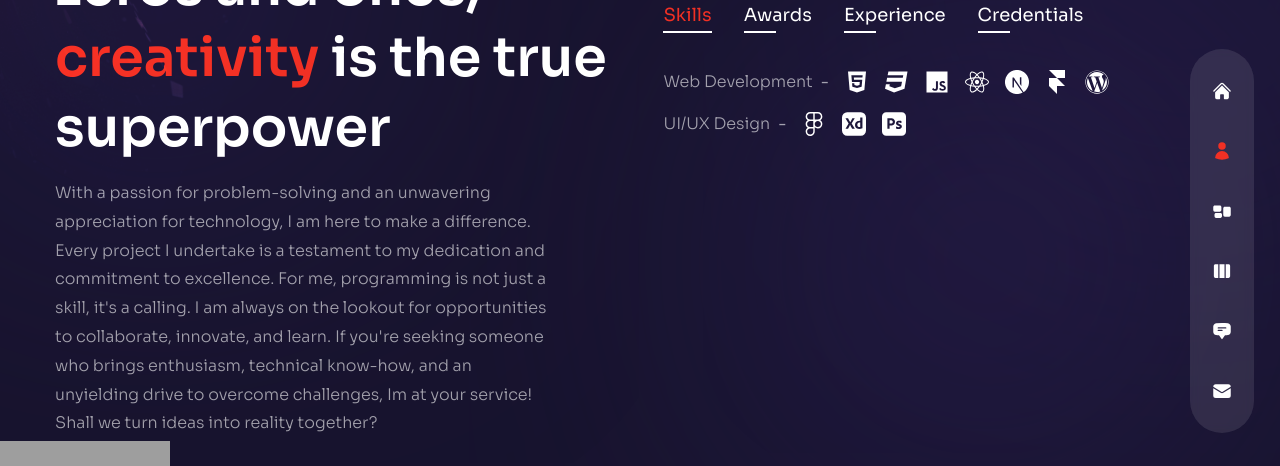
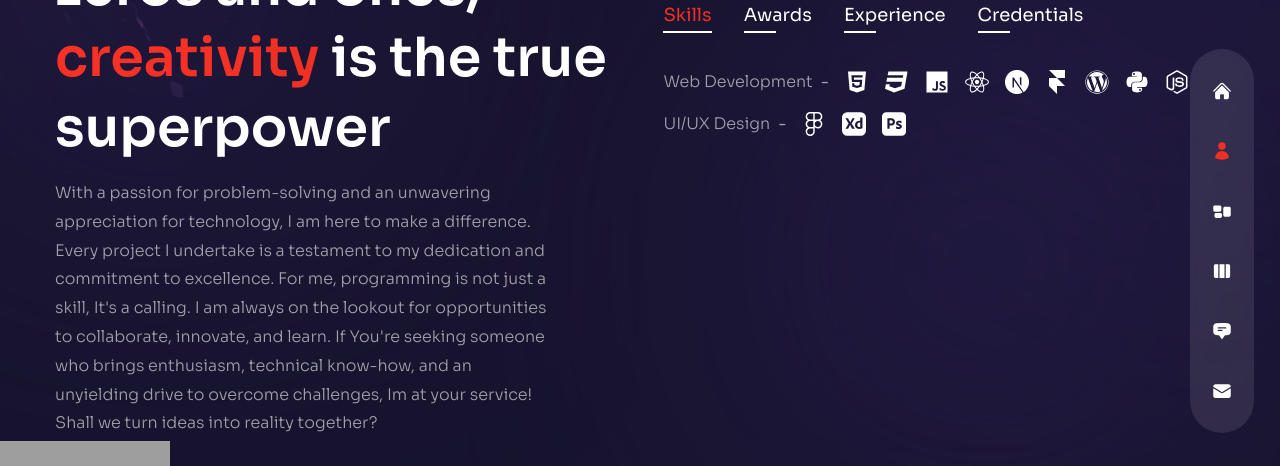
Before and after one commit to elievelton/portifolio, a Next.js app: page /about in a window 1280 px wide. Shown: the part 159-625 px from the top of the page. Built offline with nearby package versions, Linux system fonts and the light colour scheme; grey boxes are pictures that could not be loaded.

Commit message:
correcoes de bugs

```diff
--- a/pages/about/index.js
+++ b/pages/about/index.js
@@ -1,5 +1,5 @@
 import { SiNextdotjs, SiFramer, SiAdobexd, SiAdobephotoshop } from 'react-icons/si';
-import { FaHtml5, FaCss3, FaJs, FaReact, FaWordpress, FaFigma } from 'react-icons/fa';
+import { FaHtml5, FaCss3, FaJs, FaReact, FaWordpress, FaFigma,FaPython, FaNodeJs } from 'react-icons/fa';
 import React, { useState } from 'react';
 import Head from 'next/head';
 
@@ -12,18 +12,20 @@ const aboutData = [
       {
         title: 'Web Development',
         icons: [
-          <FaHtml5 />,
-          <FaCss3 />,
-          <FaJs />,
-          <FaReact />,
-          <SiNextdotjs />,
-          <SiFramer />,
-          <FaWordpress />,
+          FaHtml5,
+          FaCss3,
+          FaJs,
+          FaReact,
+          SiNextdotjs,
+          SiFramer,
+          FaWordpress,
+          FaPython,
+          FaNodeJs,
         ],
       },
       {
         title: 'UI/UX Design',
-        icons: [<FaFigma />, <SiAdobexd />, <SiAdobephotoshop />],
+        icons: [FaFigma, SiAdobexd, SiAdobephotoshop],
       },
     ],
   },
@@ -135,9 +137,9 @@ const About = () => {
 
                 Vamos transformar ideias em realidade juntos?
                 */}
-            With a passion for problem-solving and an unwavering appreciation for technology, I am here to make a difference. Every project I undertake is a testament to my dedication and commitment to excellence. For me, programming is not just a skill, it's a calling.
+              With a passion for problem-solving and an unwavering appreciation for technology, I am here to make a difference. Every project I undertake is a testament to my dedication and commitment to excellence. For me, programming is not just a skill, It&apos;s a calling.
 
-            I am always on the lookout for opportunities to collaborate, innovate, and learn. If you're seeking someone who brings enthusiasm, technical know-how, and an unyielding drive to overcome challenges, Im at your service!
+              I am always on the lookout for opportunities to collaborate, innovate, and learn. If You&apos;re seeking someone who brings enthusiasm, technical know-how, and an unyielding drive to overcome challenges, Im at your service!
 
               Shall we turn ideas into reality together?
             </motion.p>
@@ -197,9 +199,10 @@ const About = () => {
                   <div>{item.stage}</div>
                   {/*icon*/}
                   <div className='flex gap-x-4'>
-                  {item.icons && item.icons.map((icon, iconIndex) => {
-                    return <div key={iconIndex} className='text-2xl text-white/100'>{icon}</div>;
+                    {item.icons && item.icons.map((IconComponent, iconIndex) => {
+                      return <IconComponent key={iconIndex} className='text-2xl text-white/100' />;
                     })}
+
                   </div>
                 </div>
               })}
--- a/pages/contact/index.js
+++ b/pages/contact/index.js
@@ -79,7 +79,7 @@ const Contact = () => {
       <div className='container mx-auto py-32 text-center xl:text-left flex items-center justify-center h-full'>
         <div className='flex flex-col w-full max-w-[700px]'>
           <motion.h2 variants={fadeIn('up', 0.2)} initial='hidden' animate='show' exit='hidden' className='h2 text-center mb-12'>
-            Let's <span className='text-accent'>Connect.</span>
+          Let&apos;s <span className='text-accent'>Connect.</span>
           </motion.h2>
           <motion.form onSubmit={handleSubmit} variants={fadeIn('up', 0.4)} initial='hidden' animate='show' exit='hidden' className='flex-1 flex flex-col gap-6 w-full mx-auto'>
             <div className='flex gap-x-6 w-full'>
@@ -89,7 +89,7 @@ const Contact = () => {
             <input type='text' placeholder='subject' value={subject} onChange={(e) => setSubject(e.target.value)} className='input' />
             <textarea placeholder='message' value={message} onChange={(e) => setMessage(e.target.value)} className='textarea'></textarea>
             <button type='submit' className='btn rounded-full border border-white/50 max-w-[170px] px-8 transition-all duration-300 flex items-center justify-center overflow-hidden hover:border-accent group'>
-              <span className='group-hover:-translate-y-[120%] group-hover:opacity-0 transition-all duration-500'>Let's talk</span>
+              <span className='group-hover:-translate-y-[120%] group-hover:opacity-0 transition-all duration-500'>Let&apos;s talk</span>
               <BsArrowRight className='-translate-y-[120%] opacity-0 group-hover:flex group-hover:-translate-y-0 group-hover:opacity-100 transition-all duration-300 absolute text-[22px] text-accent' />
             </button>
           </motion.form>
--- a/pages/services/index.js
+++ b/pages/services/index.js
@@ -33,7 +33,7 @@ const Services = () => {
 
           </motion.p>
           <motion.p variants={fadeIn('up', 0.4)} initial="hidden" animate="show" exit="hidden" className='mb-4 max-w-[400px] mx-auto lg:mx-0'>
-          My mission is to provide holistic digital solutions that drive your business growth and success. Let's work together and turn your ideas into impressive achievements!
+          My mission is to provide holistic digital solutions that drive your business growth and success. Let&apos;s work together and turn your ideas into impressive achievements!
           </motion.p>
         </div>
         {/*slider*/}
```
Lines whose indentation alone changed are shown as unchanged.
